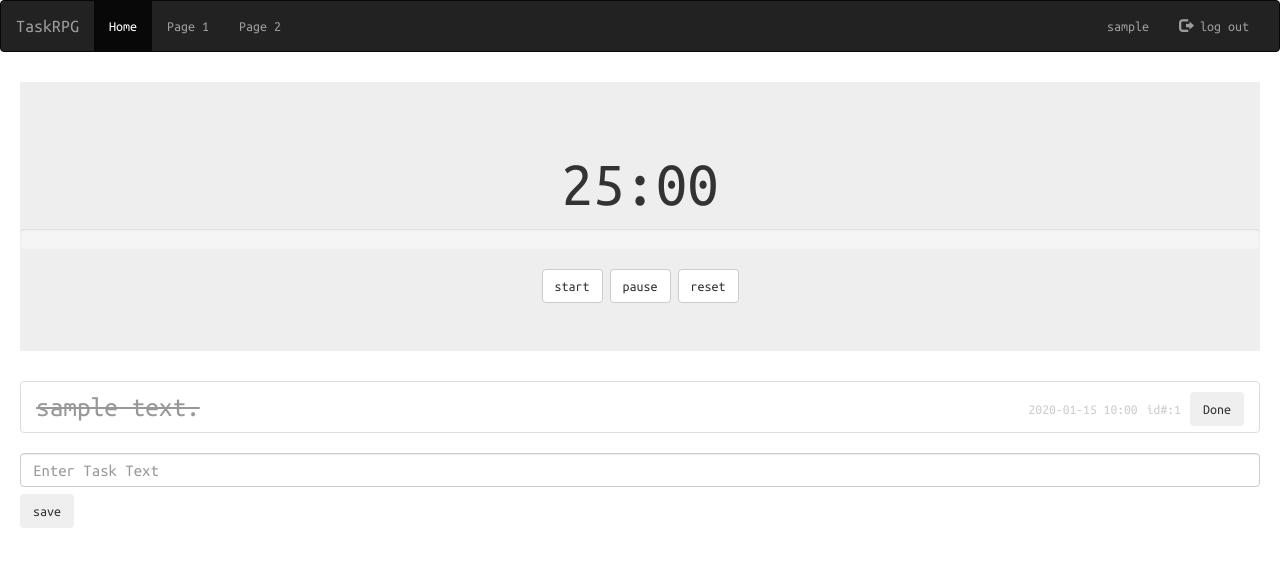
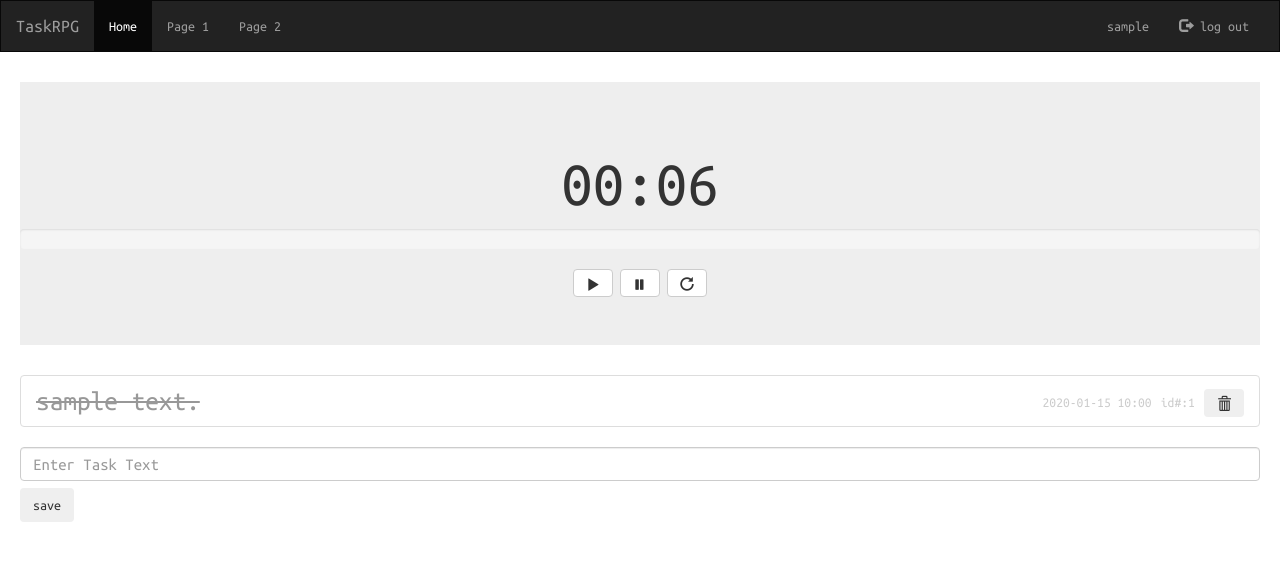
Before and after one commit to jifunks/taskrpg, a Django app: page / in a window 1280 px wide. Shown: the top 567 px of the page. Run offline with Django 3.2, Linux system fonts and the light colour scheme; a user stored in the database is signed in; tables that the repository leaves empty hold one stand-in row (values such as "Sample post"); some libraries are stand-ins or nearby versions.

Commit message:
Properly cycle through pomodoros

```diff
--- a/tasklist/static/css/style.css
+++ b/tasklist/static/css/style.css
@@ -1,4 +1,3 @@
-
 body {
 font-family: 'Ubuntu Mono', monospace;
 }
@@ -10,8 +9,9 @@ font-family: 'Ubuntu Mono', monospace;
 }
 
 .navbar {
+    border-radius: 0 !important;
+}
 
-}
 .navbar p {
     padding-left: 15px;
 }
@@ -90,5 +90,5 @@ font-family: 'Ubuntu Mono', monospace;
 }
 
 .progress-rest {
-  background-color: #F6FA9C;
+  background-color: #00DD99;
 }
--- a/tasklist/static/js/script.js
+++ b/tasklist/static/js/script.js
@@ -81,61 +81,81 @@ var app = angular.module('pomodoro', []);
 app.controller('mainController', ['$scope', '$interval', function($scope, $interval) {
 
   var chronos;
-  var max_time = 25*60*1000;
-  $scope.sandclock = 25*60*1000;
+  // var max_time = 25*60*1000;
+  // $scope.sandclock = 25*60*1000;
+  var max_time = 0.1*60*1000;
+  $scope.sandclock = 0.1*60*1000;
   $scope.start = start;
   $scope.pause= pause;
   $scope.reset = reset;
-  $scope.brk = brk;
+  $scope.timer_state = -1; // -1 = init, 0 = pause, 1 = 25m timer, 2 = 5m break
+  $scope.next_state = 1;
 
+  function start() {
+    // this is hit by a BUTTON.
+    // Should RESUME timer if timer has been paused, and should INITIALIZE/START timer if it hasn't been hit yet
+    //
+    if ($scope.timer_state == -1){
+      reset();
+      // start timer
+      timer_countdown();
+    } else if ($scope.timer_state == 0) { // in case of pause
+      timer_countdown();
+    }
+  }
 
- function start() {
-   if(!chronos) {
-     chronos = $interval(function() {
-       if($scope.sandclock > 0) {
-         $scope.sandclock -= 1000;
-         var prog = ((max_time - $scope.sandclock)/max_time) * 100
-        //  $('#prog-bar').html('<div class="progress progress-striped"><div class="progress-bar ' + progress_status + '" style="width:' + prog / max_time * 100 + '%;"><div></div>');
-         $('#prog-bar').html('<div class="progress progress-striped"><div class="progress-bar progress-work" style="width:' + prog + '%;"><div></div>');
-
-       } else {
-         stop();
-         brk();
-       }
-     }, 1000);
-   }
- }
-
-
- function pause() {
-   console.log("Ok, it's paused Lazy!!!!");
-   stop();
- };
-
-  function brk() {
-    $scope.sandclock = 5*60*1000;
-
+  function timer_countdown() {
+    // This will be a general countdown timer - NOT specific to work or break period
     chronos = $interval(function() {
       if($scope.sandclock > 0) {
         $scope.sandclock -= 1000;
+        var prog = ((max_time - $scope.sandclock)/max_time) * 100
+        //  $('#prog-bar').html('<div class="progress progress-striped"><div class="progress-bar ' + progress_status + '" style="width:' + prog / max_time * 100 + '%;"><div></div>');
+        $('#prog-bar').html('<div class="progress progress-striped"><div class="progress-bar '+ progress_status + '" style="width:' + prog + '%;"><div></div>');
       } else {
         stop();
-        reset();
       }
     }, 1000);
   }
 
   function reset() {
-    $scope.sandclock = 25*60*1000;
-    stop();
+    // reset timer to maximum time & pause
+    progress_status = 'progress-work';
+    $scope.timer_state = 1;
+    $scope.next_state = 2;
+    max_time = 10*1000;
+    $scope.sandclock = max_time;
+    pause();
   };
 
+  function set_break() {
+    // reset timer to break time & pause
+    progress_status = 'progress-rest';
+    $scope.timer_state = 2;
+    $scope.next_state = 1;
+    max_time = 5*1000;
+    $scope.sandclock = max_time;
+    pause();
+  }
+
   // cancel interval
-
-  function stop() {
+  function pause(){
+    $scope.timer_state = 0;
     $interval.cancel(chronos);
     chronos = undefined;
   }
 
+  function stop() {
+    // during stopped period, timer will stop and not resume until start is pressed
+    // needs to set timer for screen!!
+    // needs to set - if previous timer state was 1 (work period) then next state should be 2 (rest period)
+    $interval.cancel(chronos);
+    chronos = undefined;
+    if ($scope.next_state == 2){
+      set_break();
+    } else if ($scope.next_state == 1) {
+      reset();
+    }
+  }
 
 }]);
--- a/tasklist/templates/tasklist/task_list.html
+++ b/tasklist/templates/tasklist/task_list.html
@@ -11,9 +11,9 @@
         </div>
         <div id="prog-bar"></div>
         <div id="timercontrols" class="control-buttons">
-            <button type="button" class="btn btn-default" ng-click="start()">start</button>
-            <button type="button" class="btn btn-default" ng-click="pause()">pause</button>
-            <button type="button" class="btn btn-default" ng-click="reset()">reset</button>
+            <button type="button" class="btn btn-default" ng-click="start()"><span class="glyphicon glyphicon-play" ></span></button>
+            <button type="button" class="btn btn-default" ng-click="pause()"><span class="glyphicon glyphicon-pause"></span></button>
+            <button type="button" class="btn btn-default" ng-click="reset()"><span class="glyphicon glyphicon-repeat"></span></button>
         </div>
     </div>
     <div id="tasklist">
@@ -27,7 +27,7 @@
                         <div class="task-right">
                             <p>{{ task.created_date|date:'Y-m-d H:i' }}</p>
                             <p>ID#:{{ task.id }}</p>
-                            <button onclick="delete_task('{{ task.id }}');" class="btn">Done</button>
+                            <button onclick="delete_task('{{ task.id }}');" class="btn"><span class="glyphicon glyphicon-trash"></span></button>
                         </div>
                     </div>
                 </li>
```
Also changed, not shown: tasklist/templates/tasklist/new_task.html (+7 -7 lines).
